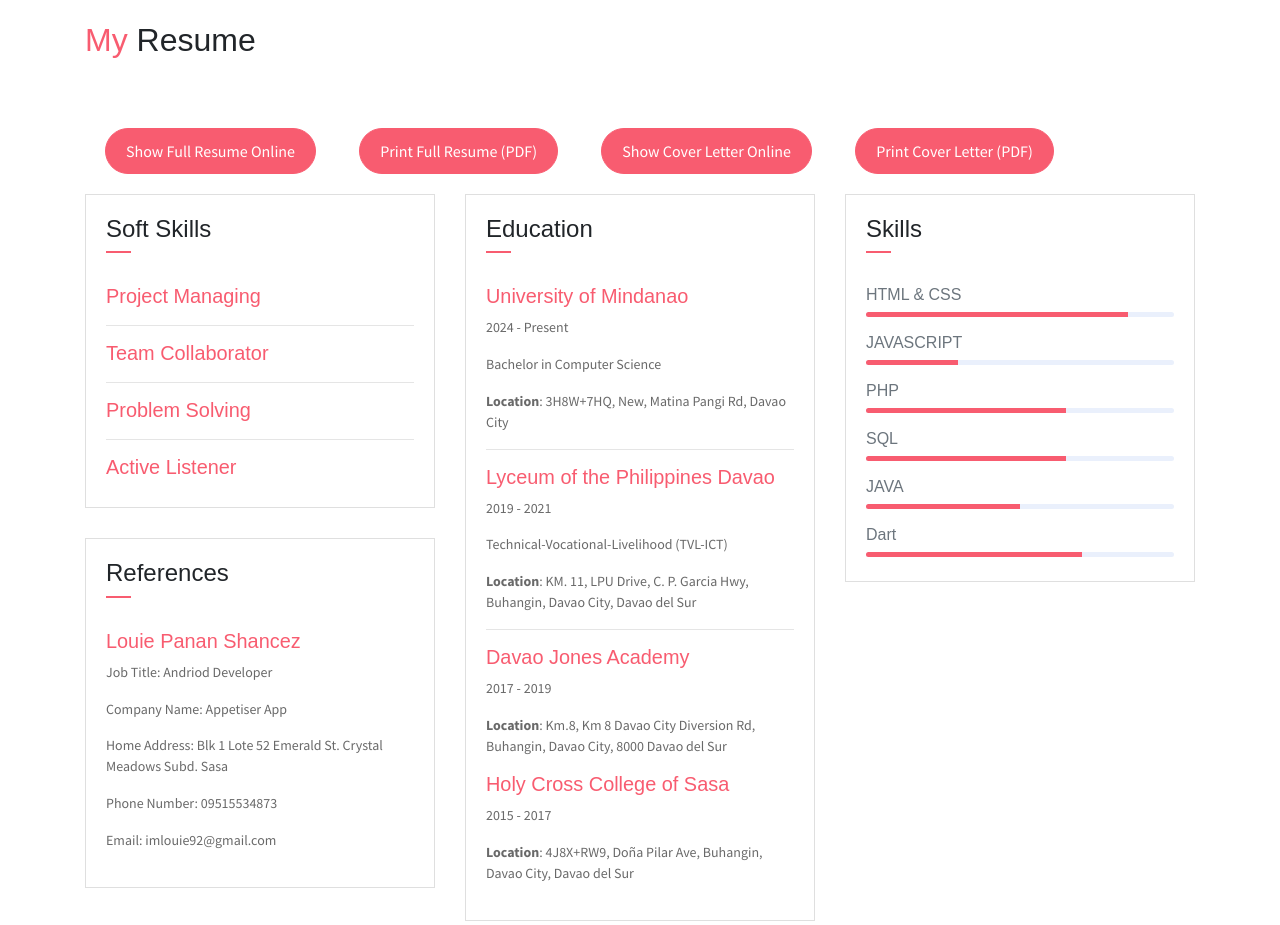
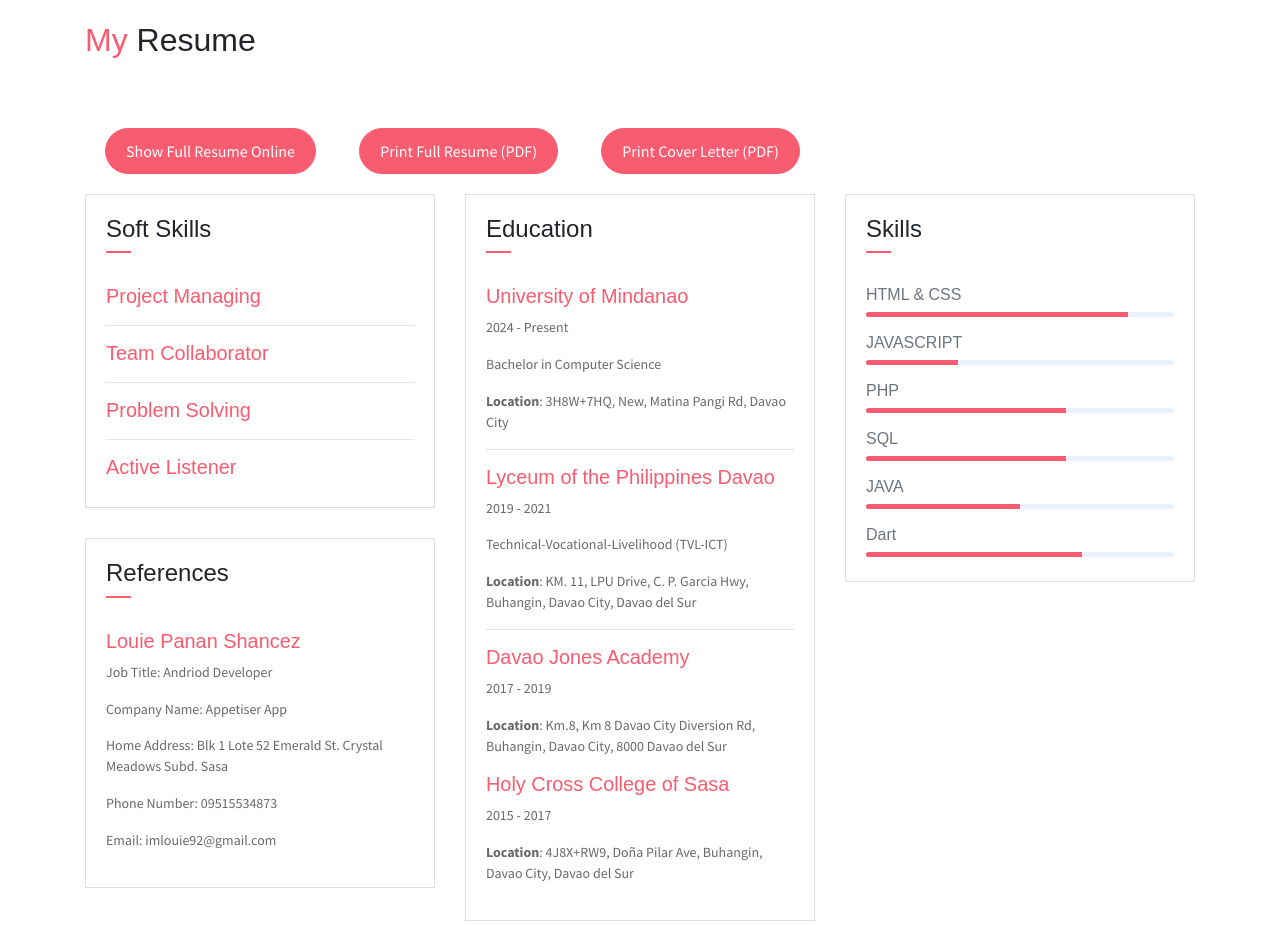
Before and after one commit to BlinkL1/BlinkL1.github.io, a website: page index.html in a window 1280 px wide. Shown: the part 1200-2125 px from the top of the page. Drawn offline with Linux system fonts and the light colour scheme.

Commit message:
initial commit

```diff
--- a/index.html
+++ b/index.html
@@ -125,9 +125,9 @@ function openResume() {window.open("https://www.canva.com/design/DAGH7NZ4UoM/Aej
             <a href="assets/imgs/resume.pdf" class="btn btn-primary btn-rounded" style="padding: 10px 20px; margin: 20px;" download="Full_Resume.pdf"> Print Full Resume (PDF)</a>
 
 <!-- Cover Letter -->
-            <button class="btn btn-primary btn-rounded" style="padding: 10px 20px; margin: 20px;" onclick="openCLetter()">
+            <!-- <button class="btn btn-primary btn-rounded" style="padding: 10px 20px; margin: 20px;" onclick="openCLetter()">
                 Show Cover Letter Online
-            </button>
+            </button> -->
 
 <script>
 function openCLetter() {window.open("https://www.canva.com/design/DAGIA0WBDMY/q5j5crAFOCfJWMrR0Hb-Mw/edit?utm_content=DAGIA0WBDMY&utm_campaign=designshare&utm_medium=link2&utm_source=sharebutton", "_blank");}
```
